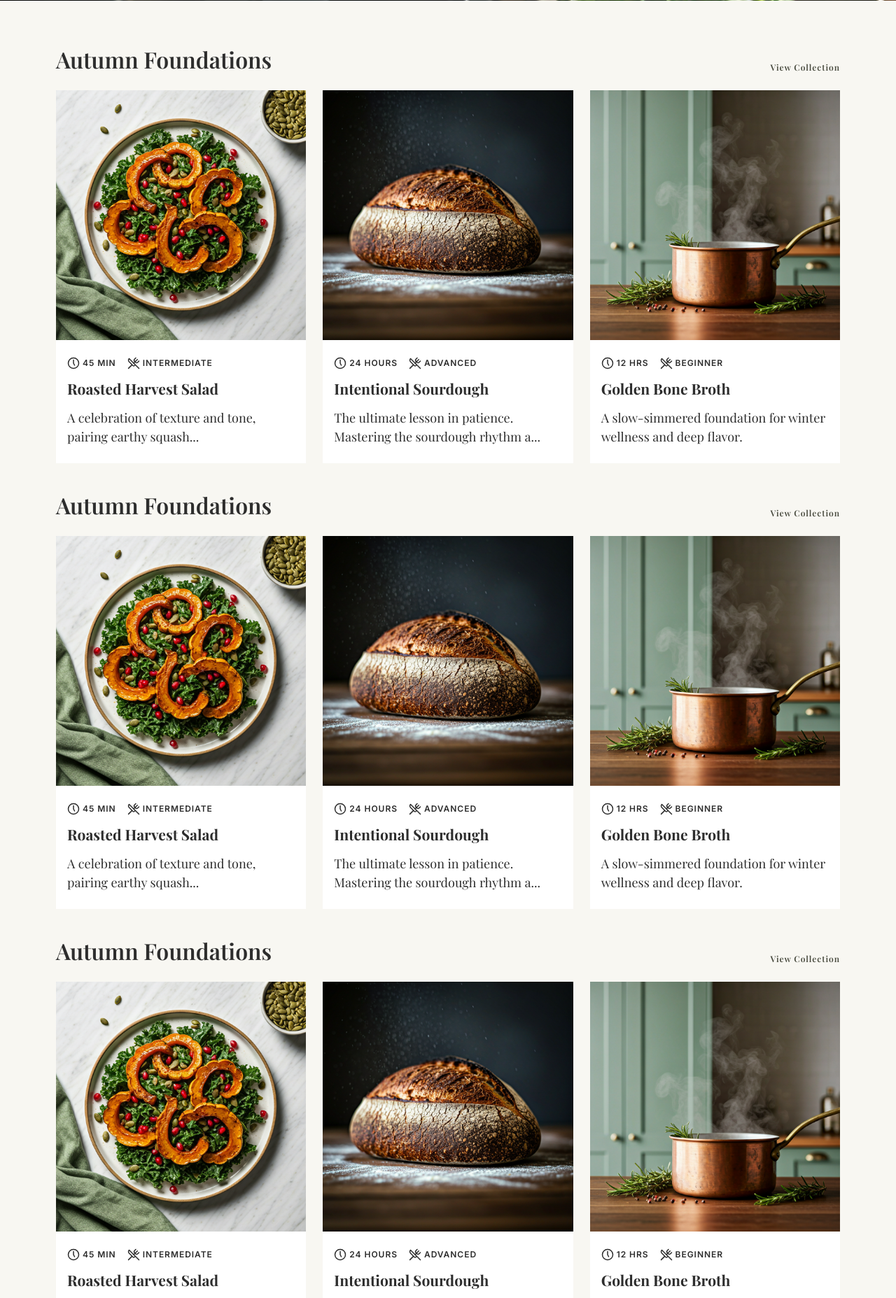
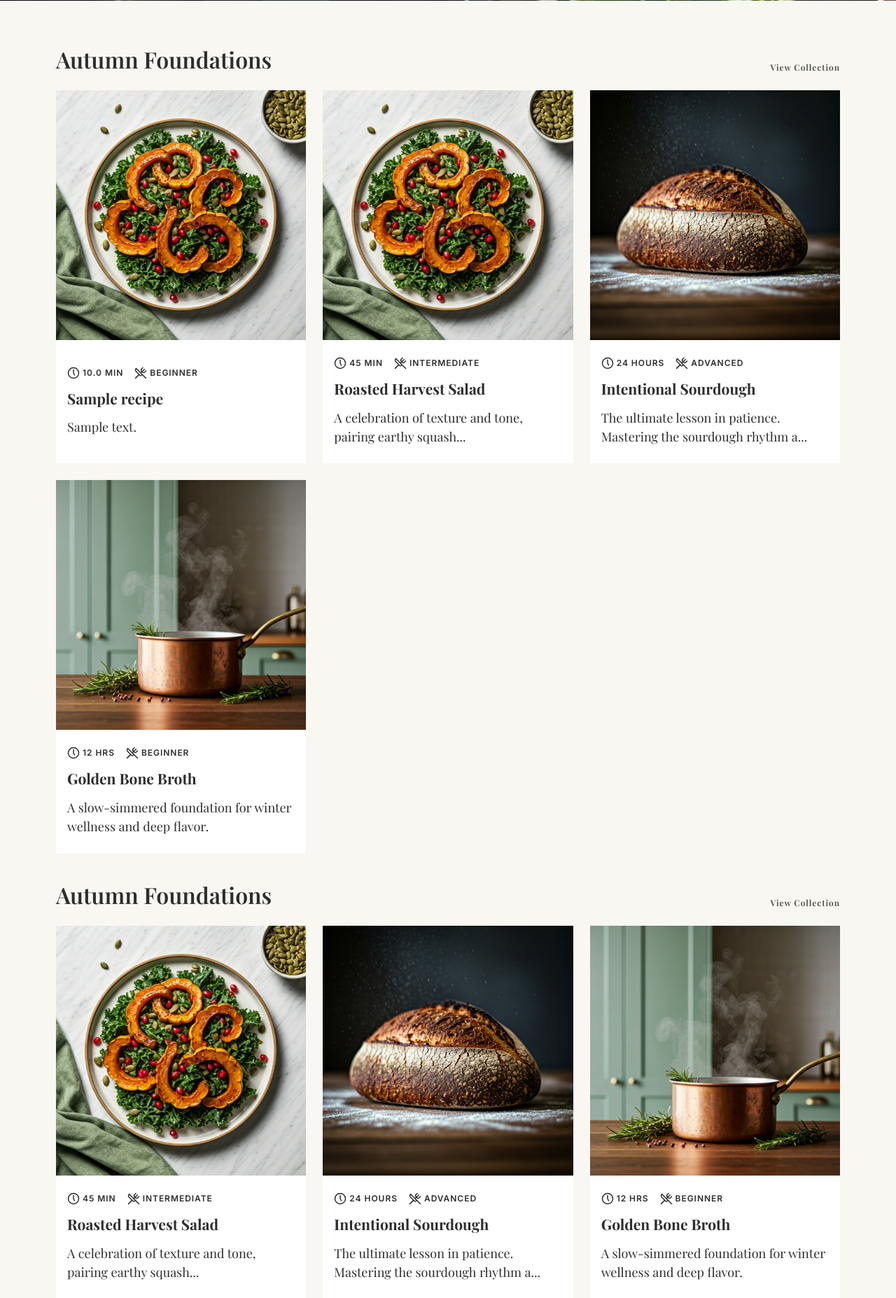
Before and after one commit to sharif2315/recipe-blog, a Flask app: page / in a window 1280 px wide. Shown: the part 890-2745 px from the top of the page at 70% size. Run offline with Flask 3, Linux system fonts and the light colour scheme; tables that the repository leaves empty hold one stand-in row (values such as "Sample post").

Commit message:
including recipes from db in home page collections

```diff
--- a/app/main/routes.py
+++ b/app/main/routes.py
@@ -1,12 +1,14 @@
 from flask import render_template, flash, redirect
 from app.main import bp
 from app.auth.forms import LoginForm
+from app.models import Recipe
 
 
 # a simple page that says hello
 @bp.route('/')
 def home():
-    return render_template('index.html')
+    recipes = Recipe.query.all()
+    return render_template('index.html', recipes=recipes)
 
 @bp.route('/recipes')
 def recipes_list():
--- a/app/models.py
+++ b/app/models.py
@@ -38,6 +38,8 @@ class RecipeDifficulty(str, Enum):
 # create models for:
 # Ingredient -> name, order/rank -> 1 to many
 # PreperationStep -> name, description, order/rank -> 1 to many
+# Collection -> 1 to many
+# add field: dietary to Recipe -> Many to Many
 
 class Recipe(db.Model):
     id: so.Mapped[int] = so.mapped_column(primary_key=True)
--- a/app/templates/index.html
+++ b/app/templates/index.html
@@ -28,6 +28,37 @@
         </div>
 
         <div class="recipe__grid">
+
+          <!-- RECIPES FROm DB CONTEXT -->
+          {% for recipe in recipes %}
+          <div class="recipe__card homepage_recipe_card">
+            <div class="recipe_image">
+              <img src="{{ url_for('static', filename='images/roasted-harvest-salad.png') }}" alt="">
+            </div>
+
+            <div class="recipe_card__info_container">
+              <div class="collection__labels">
+
+                <div class="collection__label__time">
+                  <svg xmlns="http://www.w3.org/2000/svg" width="24" height="24" viewBox="0 0 24 24" fill="none" stroke="currentColor" stroke-width="2" stroke-linecap="round" stroke-linejoin="round" class="lucide lucide-clock5-icon lucide-clock-5"><circle cx="12" cy="12" r="10"/><path d="M12 6v6l2 4"/></svg>
+                  <p>{{ recipe.duration }} min</p>
+                </div>
+
+                <div class="collection__label__difficulty">
+                  <svg xmlns="http://www.w3.org/2000/svg" width="24" height="24" viewBox="0 0 24 24" fill="none" stroke="currentColor" stroke-width="2" stroke-linecap="round" stroke-linejoin="round" class="lucide lucide-utensils-crossed-icon lucide-utensils-crossed"><path d="m16 2-2.3 2.3a3 3 0 0 0 0 4.2l1.8 1.8a3 3 0 0 0 4.2 0L22 8"/><path d="M15 15 3.3 3.3a4.2 4.2 0 0 0 0 6l7.3 7.3c.7.7 2 .7 2.8 0L15 15Zm0 0 7 7"/><path d="m2.1 21.8 6.4-6.3"/><path d="m19 5-7 7"/></svg>
+                  <p>{{ recipe.difficulty.value }}</p>
+                </div>
+
+              </div>
+
+              <h3 class="collection__title">{{ recipe.title }}</h3>
+
+              <p class="collection__description">{{ recipe.description | truncate(80, end='...') }}</p>
+            </div>
+
+
+          </div>
+          {% endfor %}
 
           <!-- RECIPE 1 -->
           <div class="recipe__card homepage_recipe_card">
```
